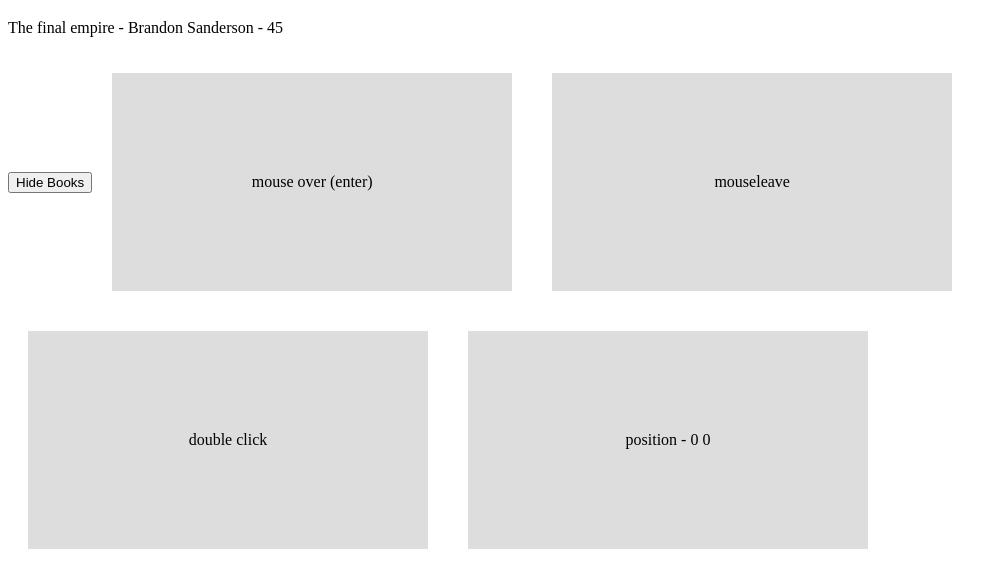
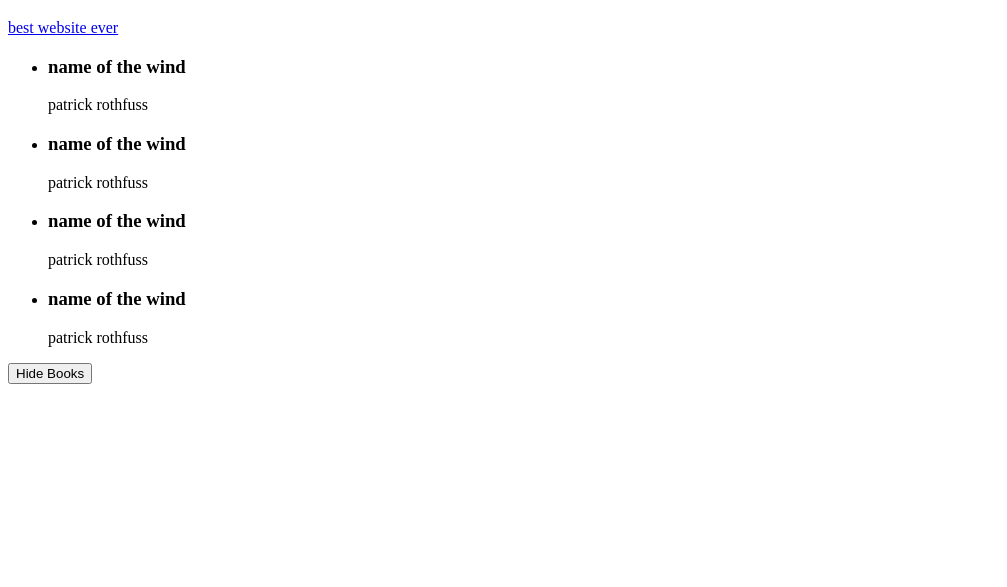
Before and after one commit to blanho/VueJS-Tutorial, a plain HTML site: page index.html in a window 1280 px wide. Shown: the part 61-648 px from the top of the page, without its empty margins (0-1007 px from the left). Drawn offline with nearby package versions, Linux system fonts and the light colour scheme.

Commit message:
feat: computed properties

```diff
--- a/app.js
+++ b/app.js
@@ -1,27 +1,24 @@
 const app = Vue.createApp({
   data() {
     return {
+      url: "http://www.thenetninja.com",
       showBooks: true,
-      title: "The final empire",
-      author: "Brandon Sanderson",
-      age: 45,
-      x: 0,
-      y: 0,
+      books: [
+        { title: "name of the wind", author: "patrick rothfuss" },
+        { title: "name of the wind", author: "patrick rothfuss" },
+        { title: "name of the wind", author: "patrick rothfuss" },
+        { title: "name of the wind", author: "patrick rothfuss" },
+      ],
     };
   },
   methods: {
     toggleShowBooks() {
       this.showBooks = !this.showBooks;
     },
-    handleEvent(e, data) {
-      console.log(e, e.type);
-      if (data) {
-        console.log(data);
-      }
-    },
-    handleMousemove(e) {
-      this.x = e.offsetX;
-      this.y = e.offsetY;
+  },
+  computed: {
+    filteredBooks() {
+      return this.books.filter((book) => book.title === "name of the wind");
     },
   },
 });
--- a/index.html
+++ b/index.html
@@ -21,25 +21,23 @@
     <h1>Hello Vue</h1>
 
     <div id="app">
+      <!-- attribute binding -->
+
+      <a :href="url">best website ever</a>
+
       <div v-if="showBooks">
-        <p>{{ title }} - {{ author }} - {{ age }}</p>
+        <ul>
+          <li v-for="book in books">
+            <h3>{{ book.title }}</h3>
+            <p>{{ book.author }}</p>
+          </li>
+        </ul>
       </div>
 
       <button @click="toggleShowBooks">
         <span v-if="showBooks">Hide Books</span>
         <span v-else>Show Books</span>
       </button>
-
-      <!-- mouse events -->
-
-      <div class="box" @mouseover="handleEvent($event, 5)">
-        mouse over (enter)
-      </div>
-      <div class="box" @mouseleave="handleEvent">mouseleave</div>
-      <div class="box" @dblclick="handleEvent">double click</div>
-      <div class="box" @mousemove="handleMousemove">
-        position - {{ x }} {{ y }}
-      </div>
     </div>
 
     <script src="app.js"></script>
```
